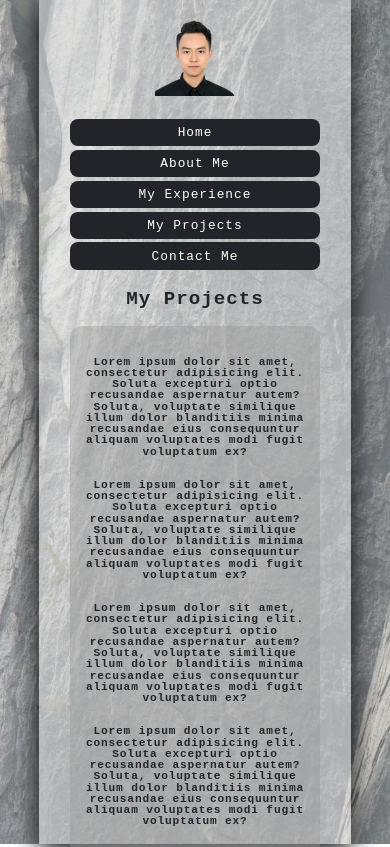
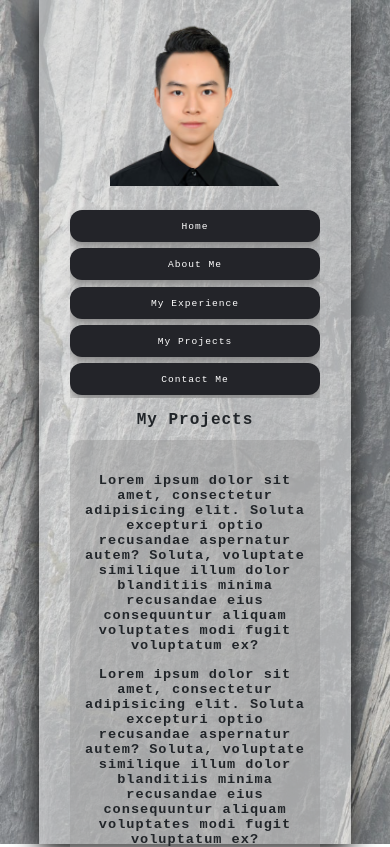
Before and after one commit to albertchen97/midterm, a plain HTML site: page html/projects.html in a window 390 px wide. Shown: the top 847 px of the page. Drawn offline with Linux system fonts and the light colour scheme.

Commit message:
finish: flex container for avatar and nav bar

```diff
--- a/html/projects.html
+++ b/html/projects.html
@@ -13,14 +13,13 @@
     <div class="landing">
         <div class="content-background" style="background-color: rgba(241, 241, 241, 0.479);"></div>
             <div class="content-wrapper">
-
-                <section class="resume">
+                <section class="flex-container-top">
                     <figure class="avatar">
                         <picture>
                             <source srcset="/images/avatar.png" media="(min-width: 1000px)">
                             <source srcset="/images/avatar_800px.png" media="(min-width: 800px)">
                             <source srcset="/images/avatar_600px.png" media="(min-width: 600px)">
-                            <img width="50%" src="/images/avatar_400px.png" alt="Haoze's Avatar">
+                            <img width="100%" src="/images/avatar_400px.png" alt="Haoze's Avatar">
                         </picture>
                     </figure>
                     <nav class="navigation">
@@ -30,8 +29,9 @@
                         <a target="_self" href="/html/projects.html">My Projects</a>
                         <a target="_self" href="/html/contact.html">Contact Me</a>
                     </nav>
+                </section>
                     <header class="header">
-                        <h2>My Projects</h2>
+                        <h1>My Projects</h1>
                     </header>
                     <article>
                         <p>
@@ -80,7 +80,7 @@
                             consequuntur aliquam voluptates modi fugit voluptatum ex?
                         </p>
                     </article>
-                </section>
+
                 <footer class="footer">
                     <p>This is a webpage I built in MM-106 Advanced Web & Mobile Design class at Ohlone College in Spring 2022.</p>
                     <p>Reference: https://linkr.bio/mjn2p</p>
--- a/style.css
+++ b/style.css
@@ -22,12 +22,12 @@ body::before{
     z-index: -1;
 }
 body{
-    font-size: 1rem;
     margin: 0 auto;
     padding: 0;
     letter-spacing: 1px;
     color: #212529;
     text-align: left;
+    height: 100vh;
 }
 .landing{
     position: absolute;
@@ -38,16 +38,19 @@ body{
     box-sizing: border-box;
 }
 .content-background{
+    display: flex;
     position: fixed;
-    width: 100vw;
+
+    width: 80vw;
     height: 100vh;
+    max-width: 600px;
+
     background-repeat: no-repeat;
     background-size: cover;
     background-position: 50%;
     top: 0;
     left: 50%;
     transform: translateX(-50%);
-    max-width: 700px;
     box-shadow: 0 7px 26px 0 rgb(0, 0, 0,1);
 }
 .landing,.content-wrapper{
@@ -59,35 +62,26 @@ body{
     padding: 10px 0 0;
     margin: 0 auto;
 }
-.content,.content-wrapper{
+.flex-container-top{
+    display: flex;
+    flex-direction: row;
+    max-width: 800px;
+    margin: 0 auto;
+    padding: 0 auto;
     width: 100%;
-    flex: 1;
 }
-.content{
-    position: relative;
-    display: flex;
-    justify-content: space-between;
-    align-items: center;
-    z-index: 0;
-    box-sizing: border-box;
-}
-article{
-    display: flex;
-    flex-direction: column;
-    background: rgba(151, 151, 151, 0.4);
-    flex:2;
-    overflow: hidden;
-    border-radius: 12px;
-    padding: 20px 10px;
-    font-weight: bold;
+.avatar{
+    flex:1;
+    order: 1;
 }
 .navigation{
     display: flex;
+    flex:1;
+    order:2;
     flex-direction: column;
     justify-content: space-between;
     justify-content: space-around;
     align-items: center;
-    flex:1;
     overflow: hidden;
 }
 .navigation a{
@@ -96,78 +90,59 @@ article{
     border-radius: 12px;
     box-sizing: border-box;
     padding: 20px;
-    min-height: 50px;
     display: inline-block;
 
-    font-size: 1.2rem;
+    font-size: 1rem;
     color: white;
     text-decoration: none;
-    padding-left: 1rem;
-    padding-right: 1rem;
-    padding-top: 1rem;
-    padding-bottom: 1rem;
+    padding: 0.7rem;
     margin: 0.2rem 0.2rem;
     width: 100%;
+    box-shadow: 0 5px 10px 0 rgb(136, 136, 136);
+}
+article{
+    flex-direction: column;
+    background: rgba(151, 151, 151, 0.4);
+    flex:1;
+    overflow: hidden;
+    border-radius: 12px;
+    padding: 20px 10px;
+    font-weight: bold;
 }
 a:hover{
     opacity: 0.6;
 }
+.header > h1, h2{
+    padding-top: 2rem;
+    font-size: 2.2rem;
+}
+.header > h2{
+    color: rgb(255, 71, 71);
+}
 .footer{
     padding-top: 8rem;
-    padding-bottom: 2rem;
+    padding-bottom: 1rem;
     font-size: 0.7rem;
-}
-.avatar{
-    position: relative;
-    display: flex;
-    flex-direction: column;
-    justify-content: space-around;
-    align-items: center;
+    justify-content: end;
 }
 @media screen and (max-width:800px){
     article,.footer{
-        font-size: 0.9rem;
-        letter-spacing: 1px;
-        font-weight: bold;
-        line-height: 1.5;
+        font-size: 0.95rem;
     }
-    .header,.navigation a{
-        font-size: 1rem;
+    .header > h1, h2{
+        font-size: 2rem;
+        padding-top: 1rem;
     }
     .navigation a{
-        background: rgb(35, 36, 41);
-        overflow: hidden;
-        border-radius: 12px;
-        box-sizing: border-box;
-        padding: 20px;
-        min-height: 3.5vh;
-        display: inline-block;
-        color: white;
-        text-decoration: none;
-        padding-left: 1rem;
-        padding-right: 1rem;
-        padding-top: 1rem;
-        padding-bottom: 1rem;
-        margin: 0.15rem 0.2rem;
-        width: 100%;
+        font-size: 0.9rem;
+        min-height: 3vh;
     }
     .content-background{
-        position: fixed;
-        width: 90vw;
+        width: 80vw;
         height: 100vh;
-        background-repeat: no-repeat;
-        background-size: cover;
-        background-position: 50%;
-        top: 0;
-        left: 50%;
-        transform: translateX(-50%);
-        max-width: 600px;
-        box-shadow: 0 7px 26px 0 rgb(0, 0, 0,1);
+        max-width: 480px;
     }
     .landing,.content-wrapper{
-        display: flex;
-        flex-direction: column;
-        position: relative;
         width: 80%;
         max-width: 550px;
         padding: 10px 0 0;
@@ -176,49 +151,27 @@ a:hover{
 }
 
 @media screen and (max-width:600px){
+    .flex-container-top{
+        flex-direction: column;
+    }
     article,.footer{
-        font-size: 0.8rem;
-        letter-spacing: 0.8px;
-        font-weight: bold;
-        line-height: 1.2;
+        font-size: 0.85rem;
     }
-    .header,.navigation a{
-        font-size: 0.9rem;
+    .header > h1, h2{
+        font-size: 1.8rem;
+        padding-top: 0.2rem;
     }
     .navigation a{
-        background: rgb(35, 36, 41);
-        overflow: hidden;
-        border-radius: 12px;
-        box-sizing: border-box;
-        padding: 20px;
-        min-height: 2vh;
-        display: inline-block;
-        color: white;
-        text-decoration: none;
-        padding-left: 1rem;
-        padding-right: 1rem;
-        padding-top: 1rem;
-        padding-bottom: 1rem;
-        margin: 0.2rem 0.2rem;
-        width: 100%;
+        font-size: 0.9rem;
+        min-height: 1vh;
+        max-height: 5rem;
     }
     .content-background{
-        position: fixed;
         width: 80vw;
         height: 100vh;
-        background-repeat: no-repeat;
-        background-size: cover;
-        background-position: 50%;
-        top: 0;
-        left: 50%;
-        transform: translateX(-50%);
-        max-width: 500px;
-        box-shadow: 0 7px 26px 0 rgb(0, 0, 0,1);
+        max-width: 420px;
     }
     .landing,.content-wrapper{
-        display: flex;
-        flex-direction: column;
-        position: relative;
         width: 80%;
         max-width: 450px;
         padding: 10px 0 0;
@@ -227,58 +180,30 @@ a:hover{
 }
 
 @media screen and (max-width:400px){
+    .flex-container-top{
+        flex-direction: column;
+    }
     article,.footer{
-        font-size: 0.7rem;
-        letter-spacing: 0.8px;
-        line-height: 1;
+        font-size: 0.85rem;
     }
-    .header{
-        font-size: 0.8rem;
-        padding: 0;
-        margin: 0;
+    .header > h1, h2{
+        font-size: 1rem;
+        padding-top: 0.1rem;
     }
     .navigation a{
-        font-size: 0.8rem;
-        background: rgb(35, 36, 41);
-        overflow: hidden;
-        border-radius: 8px;
-        box-sizing: border-box;
-        padding: 0;
+        font-size: 0.6rem;
         min-height: 1vh;
-        display: inline-block;
-        color: white;
-        text-decoration: none;
-        padding-left: 0.4rem;
-        padding-right: 0.4rem;
-        padding-top: 0.4rem;
-        padding-bottom: 0.4rem;
-        margin: 0.1rem 0.1rem;
-        width: 100%;
+        max-height: 2rem;
     }
     .content-background{
-        position: fixed;
         width: 80vw;
         height: 100vh;
-        background-repeat: no-repeat;
-        background-size: cover;
-        background-position: 50%;
-        top: 0;
-        left: 50%;
-        transform: translateX(-50%);
-        max-width: 500px;
-        box-shadow: 0 7px 26px 0 rgb(0, 0, 0,1);
+        max-width: 390px;
     }
     .landing,.content-wrapper{
-        display: flex;
-        flex-direction: column;
-        position: relative;
         width: 80%;
         max-width: 350px;
         padding: 0;
         margin: 0 auto;
     }
-    picture{
-        padding:0;
-        margin: 0 auto;
-    }
 }
```
Also changed, not shown: html/about.html (+3 -3 lines), html/contact.html (+4 -3 lines), html/experience.html (+5 -4 lines), index.html (+2 -2 lines).
